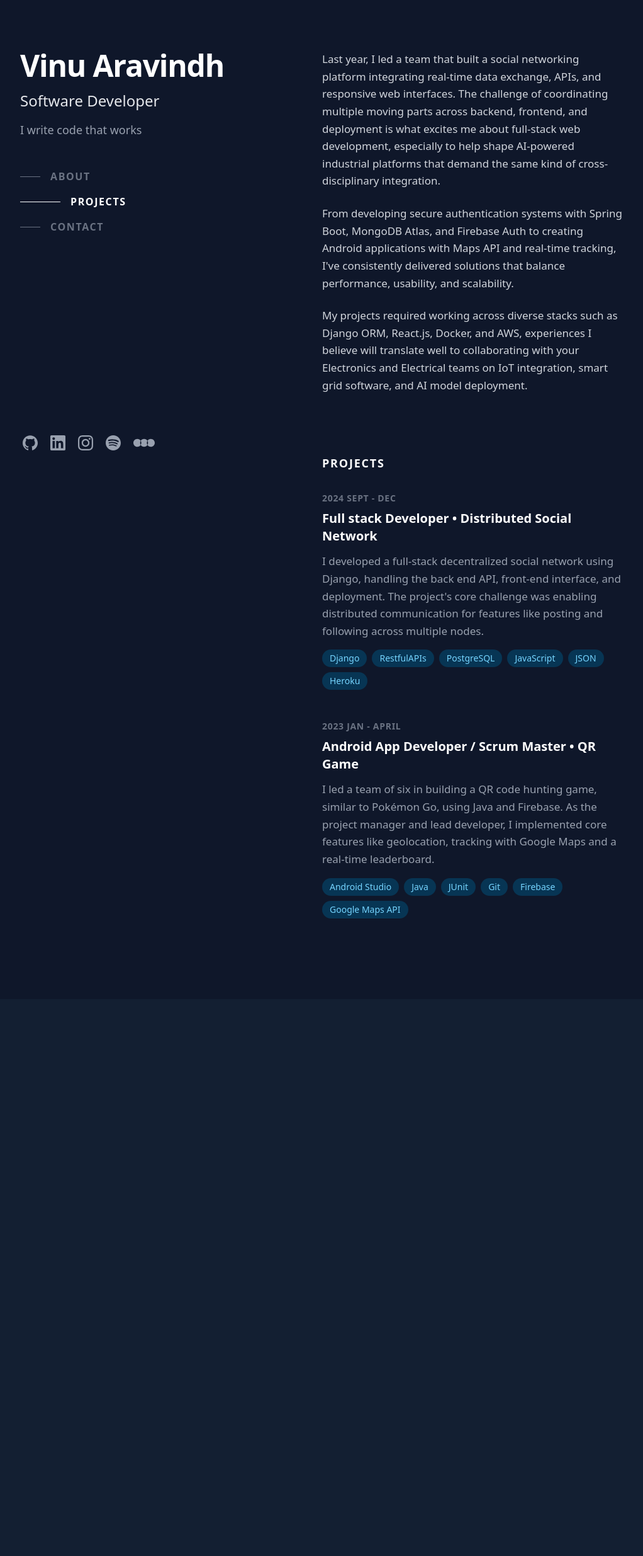
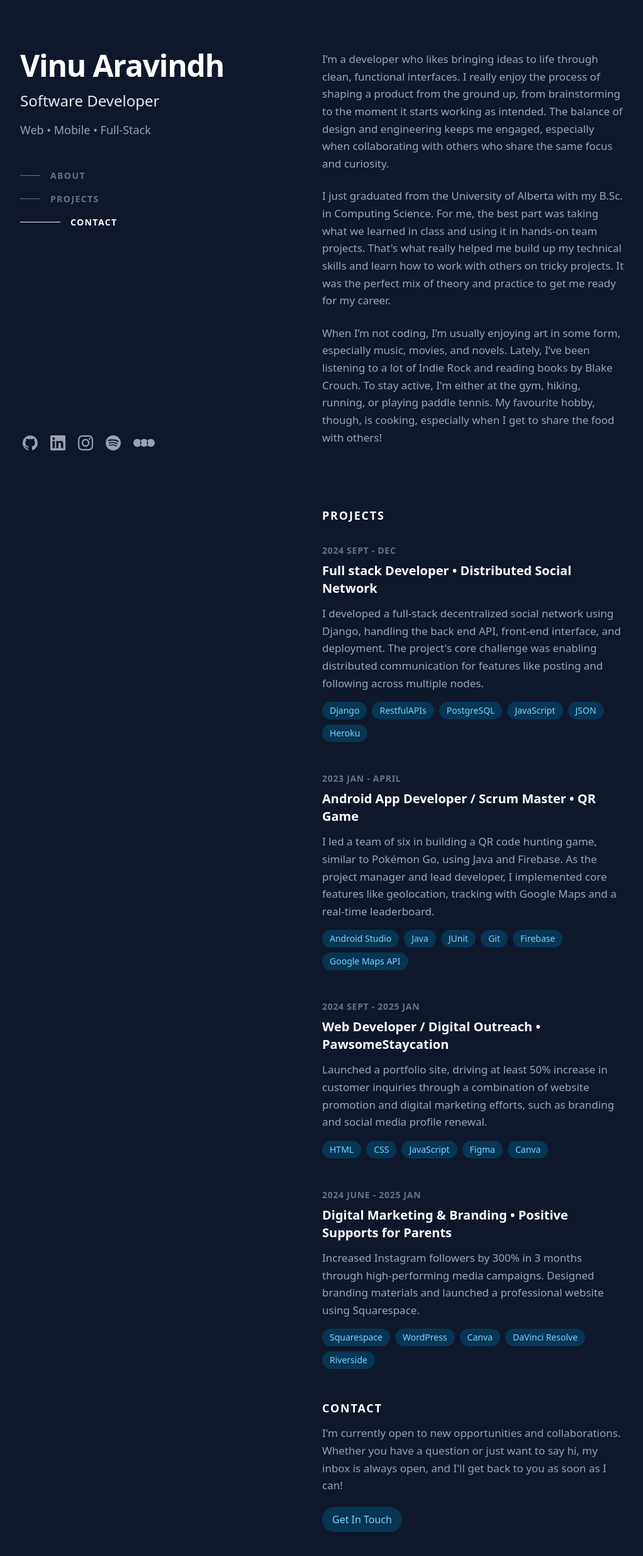
Before and after one commit to vinuaravindh/vinu, a Next.js app: page / in a window 1280 px wide. Shown: the top 2470 px of the page at 63% size, without its empty margins (128-1150 px from the left). Before the commit the page ends 1586 px from the top, so only its background shows below. Built offline with nearby package versions, Linux system fonts and the light colour scheme.

Commit message:
Add project URLs to ProjectCard and enhance header scroll behavior

```diff
--- a/src/app/page.tsx
+++ b/src/app/page.tsx
@@ -1,4 +1,5 @@
 import ProjectCard from "@/components/ProjectCard";
+import { url } from "inspector";
 
 const projectsData = [
   {
@@ -6,27 +7,43 @@
     title: "Full stack Developer • Distributed Social Network",
     description: "I developed a full-stack decentralized social network using Django, handling the back end API, front-end interface, and deployment. The project's core challenge was enabling distributed communication for features like posting and following across multiple nodes.",
     tags: ["Django", "RestfulAPIs", "PostgreSQL", "JavaScript", "JSON", "Heroku"],
+    url: "https://github.com/vinuaravindh/social-distribution",
   },
   {
     date: "2023 JAN - APRIL",
     title: "Android App Developer / Scrum Master • QR Game",
     description: "I led a team of six in building a QR code hunting game, similar to Pokémon Go, using Java and Firebase. As the project manager and lead developer, I implemented core features like geolocation, tracking with Google Maps and a real-time leaderboard.",
     tags: ["Android Studio", "Java", "JUnit", "Git", "Firebase", "Google Maps API"],
+    url: "https://github.com/CMPUT301W23T56/notConstraintLayout",
+  },
+  {
+    date: "2024 SEPT - 2025 JAN",
+    title: "Web Developer / Digital Outreach • PawsomeStaycation",
+    description: "Launched a portfolio site, driving at least 50% increase in customer inquiries through a combination of website promotion and digital marketing efforts, such as branding and social media profile renewal.",
+    tags: ["HTML", "CSS", "JavaScript", "Figma", "Canva"],
+    url: "https://www.pawsomestaycation.site/",
+  },
+  {
+    date: "2024 JUNE - 2025 JAN",
+    title: "Digital Marketing & Branding • Positive Supports for Parents",
+    description:"Increased Instagram followers by 300% in 3 months through high-performing media campaigns. Designed branding materials and launched a professional website using Squarespace.",
+    tags: ["Squarespace", "WordPress", "Canva", "DaVinci Resolve", "Riverside"],
+    url: "https://www.positivesupportsforparents.com/",
   },
 ];
 
 export default function Home() {
   return (
-        <main id="about" className="py-12 lg:py-20">
-          <section className="mb-16 md:mb-24">
+        <main className="py-12 lg:py-20">
+          <section id="about" className="mb-16 md:mb-24 text-[#97a7bb]">
             <p className="text-[17px] leading-relaxed">
-              Last year, I led a team that built a social networking platform integrating real-time data exchange, APIs, and responsive web interfaces. The challenge of coordinating multiple moving parts across backend, frontend, and deployment is what excites me about full-stack web development, especially to help shape AI-powered industrial platforms that demand the same kind of cross-disciplinary integration.
+              I’m a developer who likes bringing ideas to life through clean, functional interfaces. I really enjoy the process of shaping a product from the ground up, from brainstorming to the moment it starts working as intended. The balance of design and engineering keeps me engaged, especially when collaborating with others who share the same focus and curiosity.
             </p>
             <p className="mt-6 text-[17px] leading-relaxed">
-              From developing secure authentication systems with Spring Boot, MongoDB Atlas, and Firebase Auth to creating Android applications with Maps API and real-time tracking, I've consistently delivered solutions that balance performance, usability, and scalability.
+              I just graduated from the University of Alberta with my B.Sc. in Computing Science. For me, the best part was taking what we learned in class and using it in hands-on team projects. That's what really helped me build up my technical skills and learn how to work with others on tricky projects. It was the perfect mix of theory and practice to get me ready for my career.
             </p>
             <p className="mt-6 text-[17px] leading-relaxed">
-              My projects required working across diverse stacks such as Django ORM, React.js, Docker, and AWS, experiences I believe will translate well to collaborating with your Electronics and Electrical teams on IoT integration, smart grid software, and AI model deployment.
+              When I’m not coding, I’m usually enjoying art in some form, especially music, movies, and novels. Lately, I’ve been listening to a lot of Indie Rock and reading books by Blake Crouch. To stay active, I'm either at the gym, hiking, running, or playing paddle tennis. My favourite hobby, though, is cooking, especially when I get to share the food with others!
             </p>
           </section>
 
@@ -41,10 +58,27 @@
                     title={project.title}
                     description={project.description}
                     tags={project.tags}
+                    url={project.url}
                 />
               ))}
             </div>
           </section>
+          <section id="contact" className="mb-16 md:mb-24">
+            <h3 className="text-lg font-bold uppercase text-white tracking-widest mb-3">
+              CONTACT
+            </h3>
+            <p className="mt-2 text-[17px] text-gray-400 leading-relaxed">
+              I'm currently open to new opportunities and collaborations.
+              Whether you have a question or just want to say hi, my inbox is
+              always open, and I'll get back to you as soon as I can!
+            </p>
+            <a
+              href="mailto:vinuaravindh@gmail.com"
+              className="inline-block mt-5 text-sky-300 bg-sky-900/60 px-4 py-2 rounded-full text-md font-medium hover:bg-sky-800/60 transition-colors duration-300"
+            >
+              Get In Touch
+            </a>
+          </section>
         </main>
   );
 }
--- a/src/components/Header.tsx
+++ b/src/components/Header.tsx
@@ -14,7 +14,14 @@
 
     useEffect(() => {
         const handleScroll = () => {
-            let currentSection = 'about';
+            let currentSection = 'projects';
+
+            const atBottom = (window.innerHeight + window.scrollY) >= document.body.offsetHeight - 10; // 10px buffer
+
+            if (atBottom) {
+              setActiveSection('contact'); // Force 'contact'
+              return; // Exit the function
+            }
 
             navLinks.forEach(link => {
                 const section = document.querySelector(link.href);
@@ -38,7 +45,7 @@
           <div>
             <h1 className="text-4xl md:text-5xl font-bold text-white tracking-tight">Vinu Aravindh</h1>
             <h2 className="mt-4 text-xl md:text-2xl font-medium text-gray-200">Software Developer</h2>
-            <p className="mt-4 text-lg text-gray-400">I write code that works</p>
+            <p className="mt-4 text-lg text-gray-400">Web • Mobile • Full-Stack</p>
 
             <nav className="hidden lg:block mt-12">
                 <ul className="space-y-4">
@@ -46,7 +53,7 @@
                     <li key={link.href}>
                         <a
                         href={link.href}
-                        className="group w-fit flex items-center gap-4 text-[16px] font-bold tracking-widest transition-all duration-300"
+                        className="group w-fit flex items-center gap-4 text-[14px] font-bold tracking-widest transition-all duration-300"
                         >
                         <span
                             className={`h-px transition-all duration-300 ${
--- a/src/components/ProjectCard.tsx
+++ b/src/components/ProjectCard.tsx
@@ -3,16 +3,24 @@
   title: string;
   description: string;
   tags: string[];
+  url: string;
 };
 
-const ProjectCard = ({ date, title, description, tags }: ProjectCardProps) => {
+const ProjectCard = ({ date, title, description, tags, url }: ProjectCardProps) => {
   return (
+    <a
+      href={url}
+      target="_blank"
+      rel="noopener noreferrer"
+      className="block group mb-12"
+      aria-label={`View project ${title} (opens in a new tab)`}
+    >
     <div className="mb-12 group">
       <p className="text-sm text-gray-500 font-semibold tracking-wider">{date}</p>
       <h4 className="text-xl font-bold text-white mt-2 group-hover:text-sky-400 transition-colors duration-300">
         {title}
       </h4>
-      <p className="mt-3 text-[17px] text-gray-400 leading-relaxed">
+      <p className="mt-3 text-[17px] text-[#97a7bb] leading-relaxed">
         {description}
       </p>
       <div className="mt-4 flex flex-wrap gap-2">
@@ -23,6 +31,7 @@
         ))}
       </div>
     </div>
+    </a>
   );
 };
 
```
